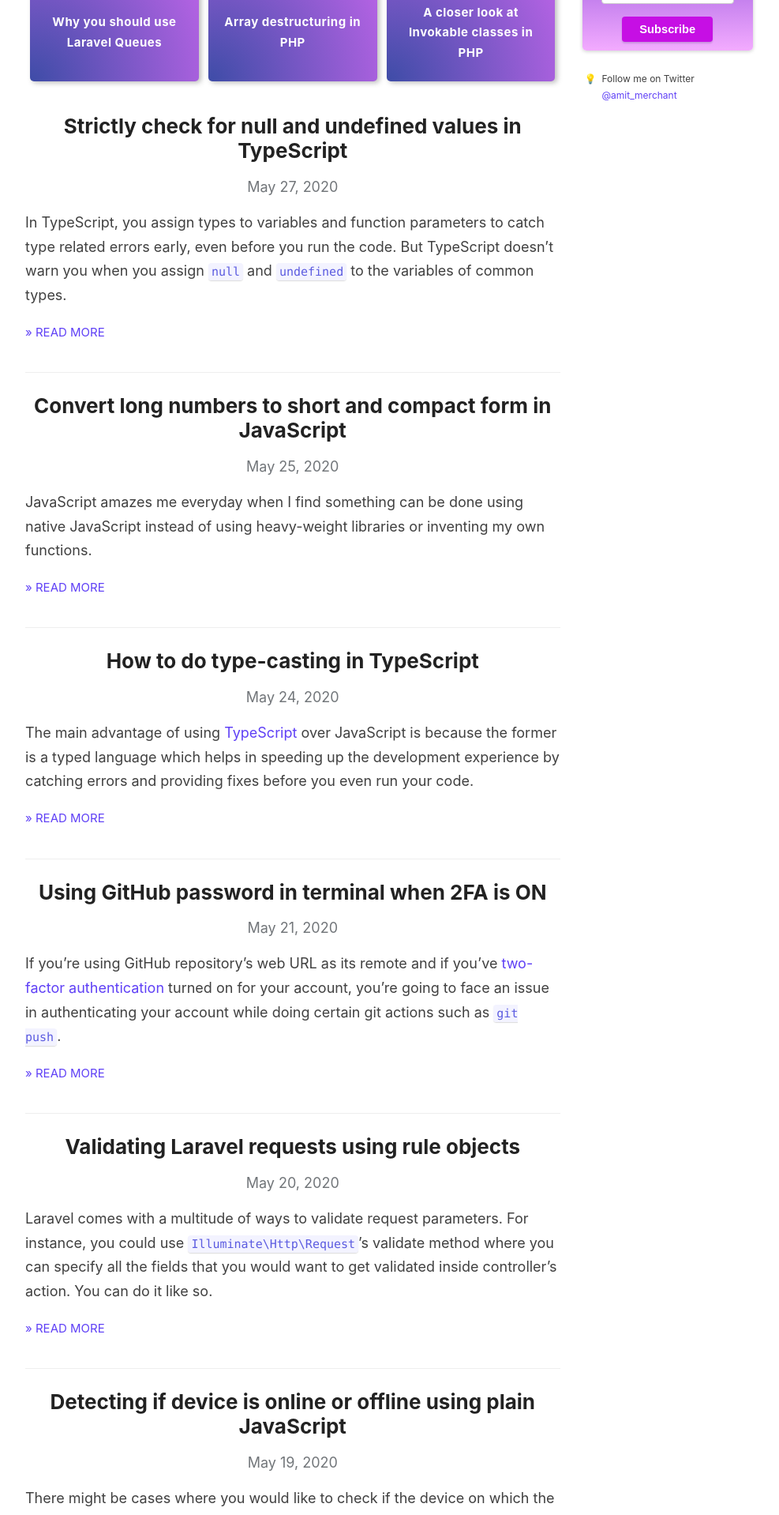
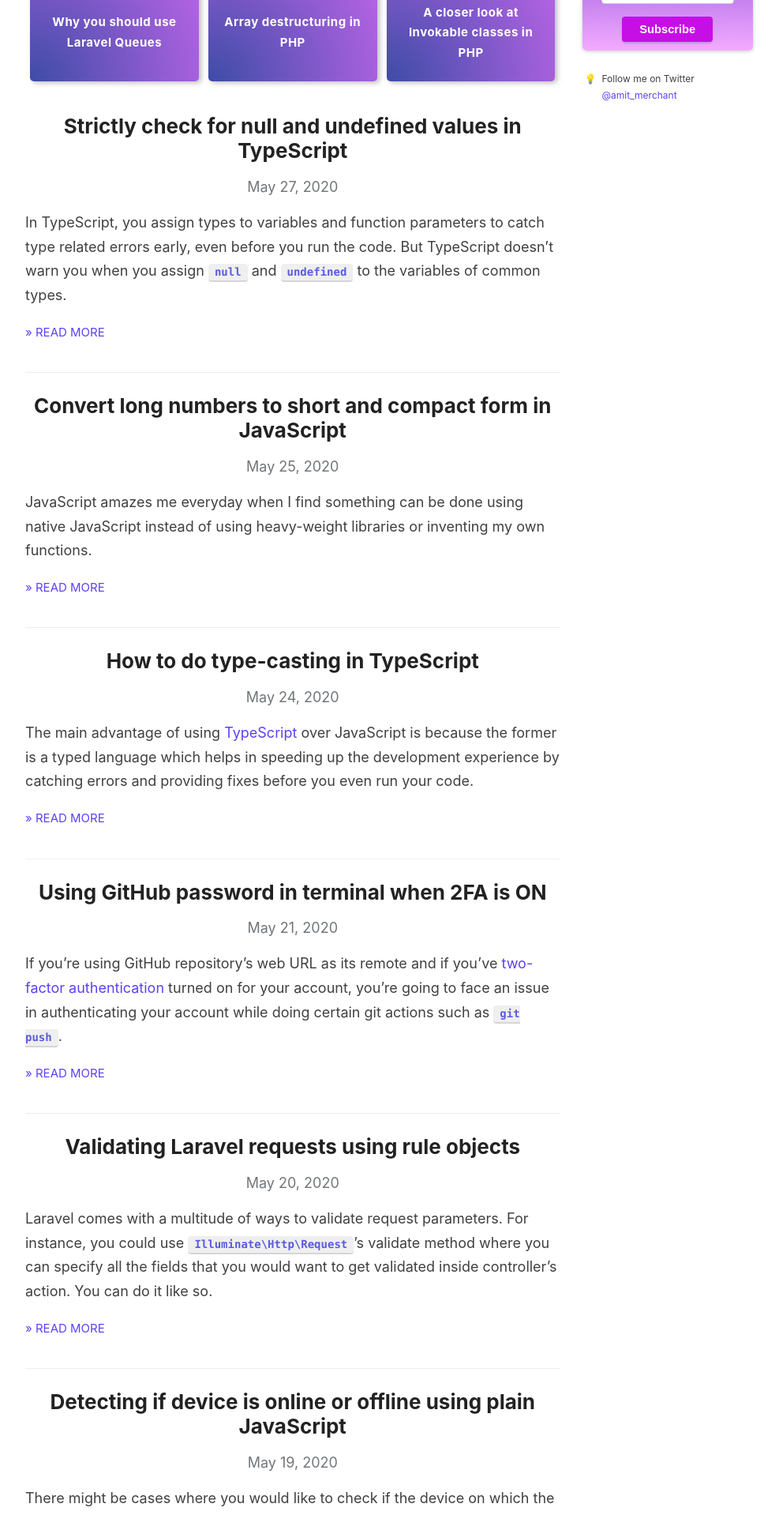
Before and after one commit to varunkumardev/amitmerchant1990.github.io, a Jekyll site: the page built from index.html, in a window 1280 px wide. Shown: the part 381-2299 px from the top of the page at 79% size, without its empty margins (143-1130 px from the left). Built offline with Jekyll 4.4.1, drawn with Linux system fonts in a browser that asks for light colours; the list of posts is cut into pages by our own code.

Commit message:
improve CSS.

```diff
--- a/_sass/_darcula.scss
+++ b/_sass/_darcula.scss
@@ -13,9 +13,11 @@ code {
 }
 
 code.highlighter-rouge {
-    background-color: #f3f3ff;
-    font-size: 15px;
-    box-shadow: 0 1px 1px rgba(0, 0, 0, 0.14);
+    background-color: #efefef;
+    font-size: 14px;
+    box-shadow: 0 2px 0 #d6d6d6;
+    padding: 2px 8px 3px;
+    font-weight: bold;
 }
 
 .highlighter-rouge {
```
